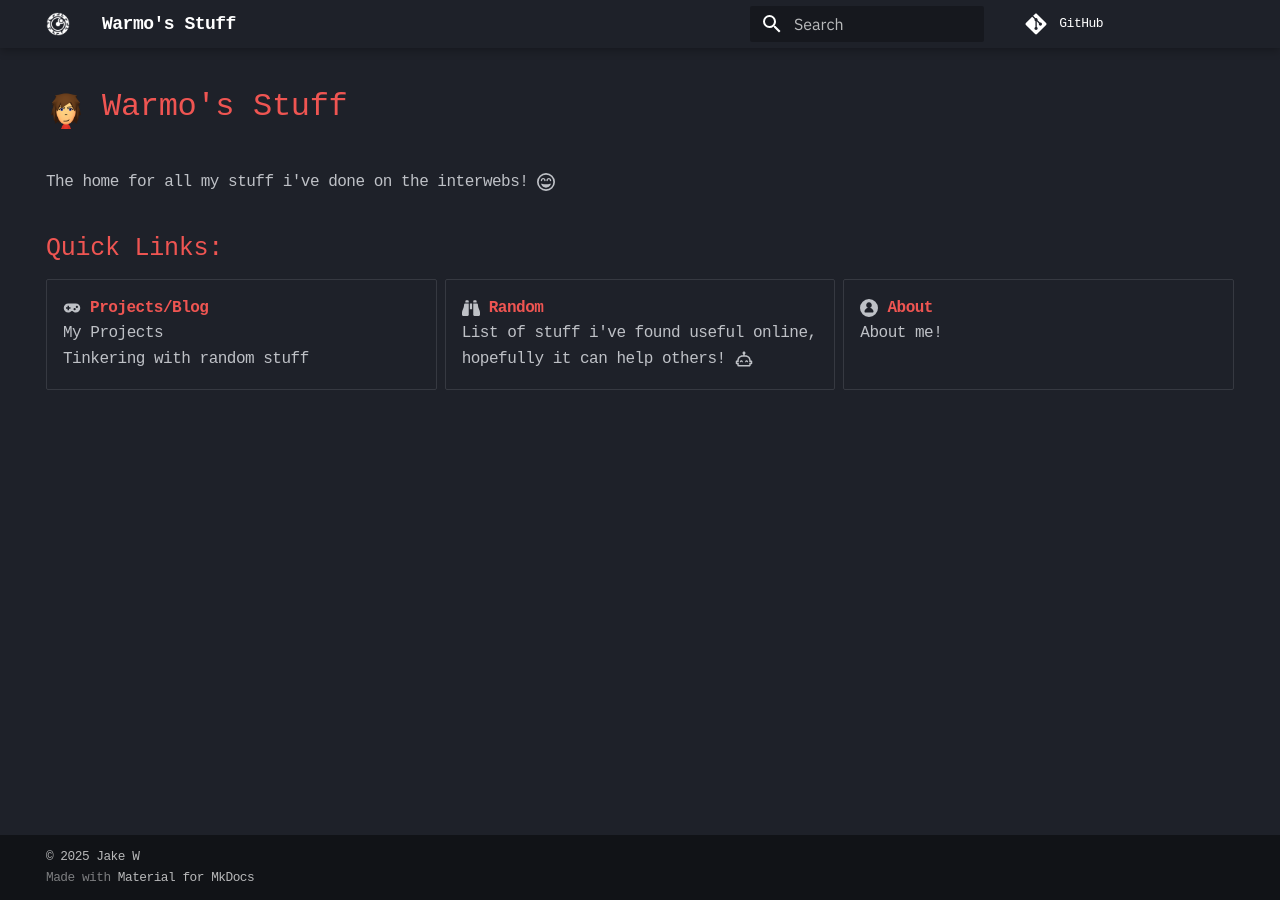
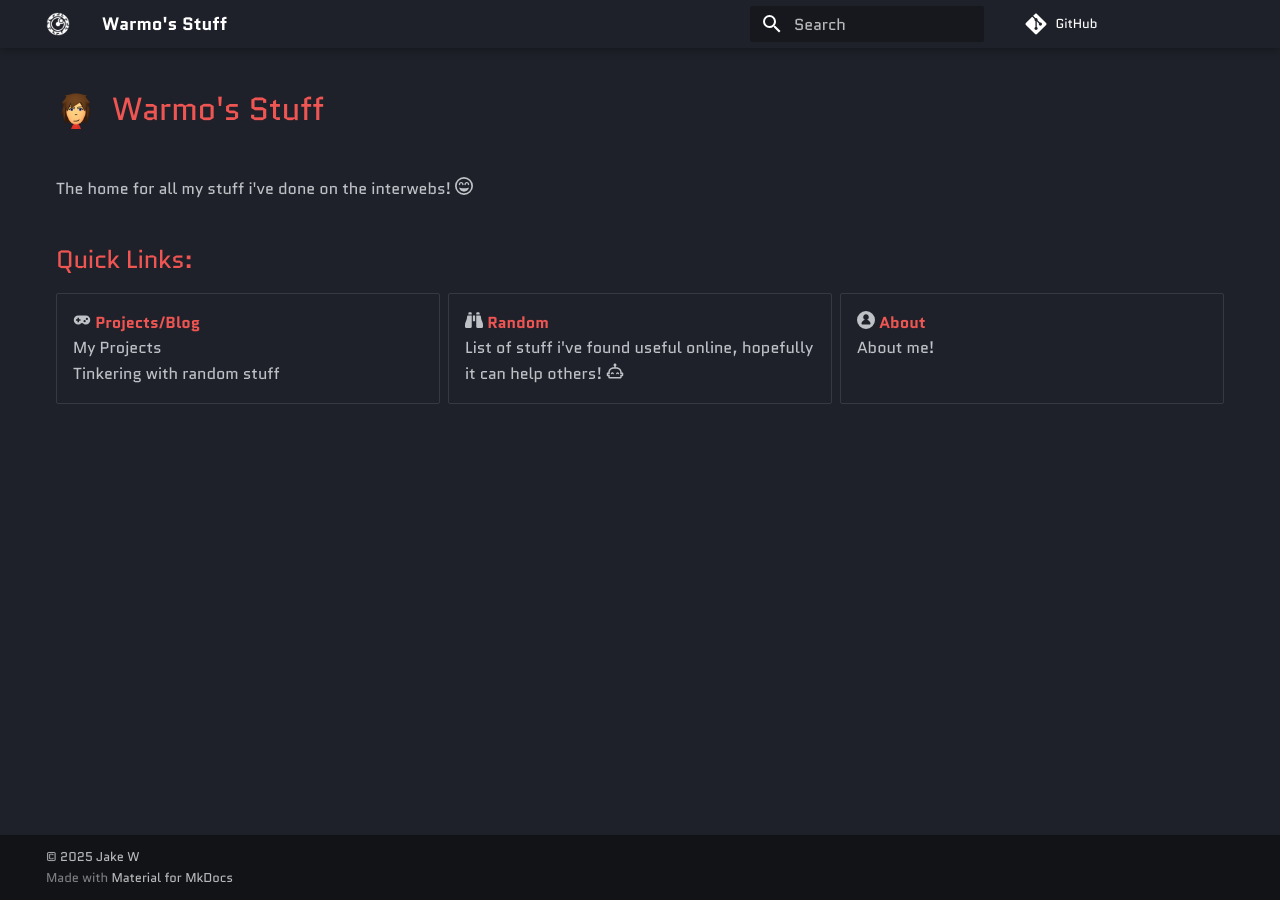
Before and after one commit to Warmo/warmo.github.io, an MkDocs documentation site: the page built from docs/index.md, in a window 1280 px wide. Built offline with MkDocs 1.6.1 and Material for MkDocs 9.7.7, drawn with Linux system fonts in a browser that asks for light colours; some web fonts are replaced; comment, search, counter and statistics services are not loaded.

Commit message:
Fix errors when preview and remove ugly font

```diff
--- a/docs/index.md
+++ b/docs/index.md
@@ -16,7 +16,7 @@
 
 <div class="grid cards" markdown>
 
-- :material-gamepad-variant: [__Projects/Blog__](work/)<br>
+- :material-gamepad-variant: [__Projects/Blog__](work/index.md)<br>
 My Projects<br>
 Tinkering with random stuff
 - :fontawesome-solid-binoculars: [__Random__](random.md)<br>
--- a/docs/stylesheets/extra.css
+++ b/docs/stylesheets/extra.css
@@ -48,32 +48,16 @@
   text-decoration: underline;
 }
 
-@font-face {
-  font-family: 'Web437 IBM VGA';
-  src: url('assets/fonts/Web437_IBM_VGA_8x16.woff') format('woff');
-  font-weight: normal;
-  font-style: normal;
-  font-display: swap;
-}
-
-/* Apply the font globally */
-body {
-  font-family: 'Web437 IBM VGA', monospace, monospace;
-}
-
-/* Optional: headers use the same font */
-.md-typeset h1, .md-typeset h2, .md-typeset h3 {
-  font-family: 'Web437 IBM VGA', monospace, monospace;
-  line-height: 1.1;
-}
-
-body {
-  font-family: 'Web437 IBM VGA', monospace;
-  letter-spacing: -0.05em;  /* tweak this value */
-}
-
 /* Navigation foreground color */
-.md-nav {
+:root {
   --md-primary-fg-color: #484848;
   --md-primary-fg-color--dark: #646464;
 }
+
+/* Add padding to main content area */
+.md-content {
+  padding-left: 10px;
+  padding-right: 10px;
+  padding-top: 0;
+  padding-bottom: 0;
+}
--- a/mkdocs.yml
+++ b/mkdocs.yml
@@ -7,7 +7,7 @@ theme:
     language: en
     palette:
         scheme: slate
-        primary: red
+        primary: custom
         accent: orange
     features:
         navigation.instant
@@ -20,11 +20,11 @@ theme:
     logo: images/icons/maze-cornea.png
     favicon: images/icons/maze-cornea-t.png
     font:
-        text: IBM Plex Sans
+        text: Quantico
 plugins:
     - social:
         cards_layout_options:
-            font_family: IBM Plex Sans
+            font_family: Quantico
     - awesome-pages
     - blog:
         categories: true
```
Also changed, not shown: docs/about.md (+1 -1 lines), docs/work/posts/coming-soon-template-pt2.md (+1 -1 lines), docs/work/posts/coming-soon-template.md (+1 -1 lines), docs/assets/fonts/Web437_IBM_VGA_8x16.woff (deleted), docs/work/posts/images/comingsoon.png (renamed from docs/images/comingsoon.png), docs/work/posts/images/return.png (renamed from docs/images/return.png), 1 other file.
